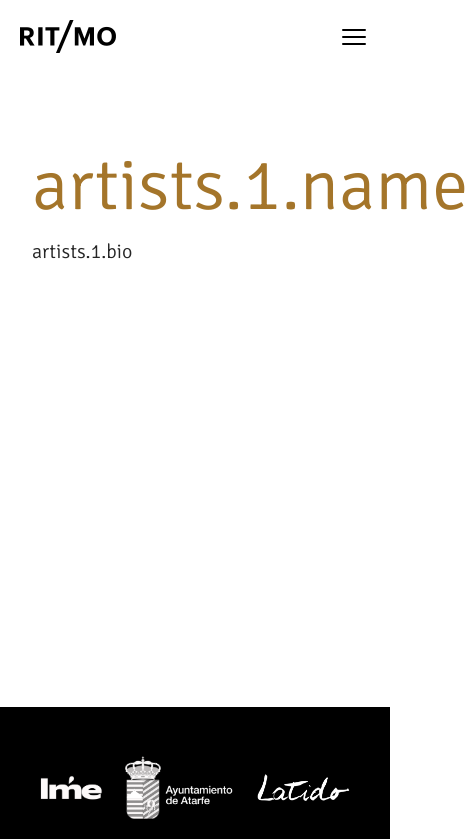
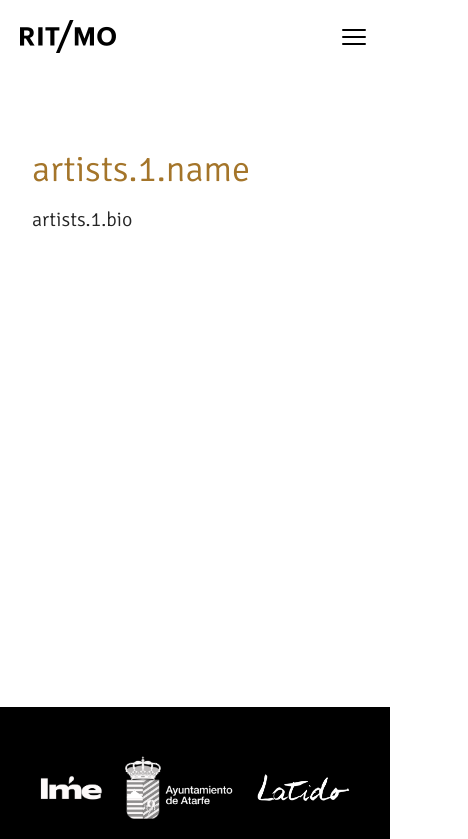
Before and after one commit to manumorante/ritmo2025, a Next.js app: page /en/artists/1 in a window 390 px wide. Shown: the top 839 px of the page, 468 px wide, since content can reach past the window. Built offline with nearby package versions, Linux system fonts and the light colour scheme.

Commit message:
bio title

```diff
--- a/app/[lang]/artists/[id]/page.tsx
+++ b/app/[lang]/artists/[id]/page.tsx
@@ -14,7 +14,10 @@ export default async function Artists({
 
         <div className="Lineup bg-white relative section lg:px-[20vw]">
           <div className="container">
-            <p className="text-primary text-7xl">{t(`artists.${id}.name`)}</p>
+            <p className="text-primary text-4xl sm:text-5xl lg:text-7xl">
+              {t(`artists.${id}.name`)}
+            </p>
+
             {t(`artists.${id}.bio`) && (
               <p dangerouslySetInnerHTML={{ __html: t(`artists.${id}.bio`) }} />
             )}
```
